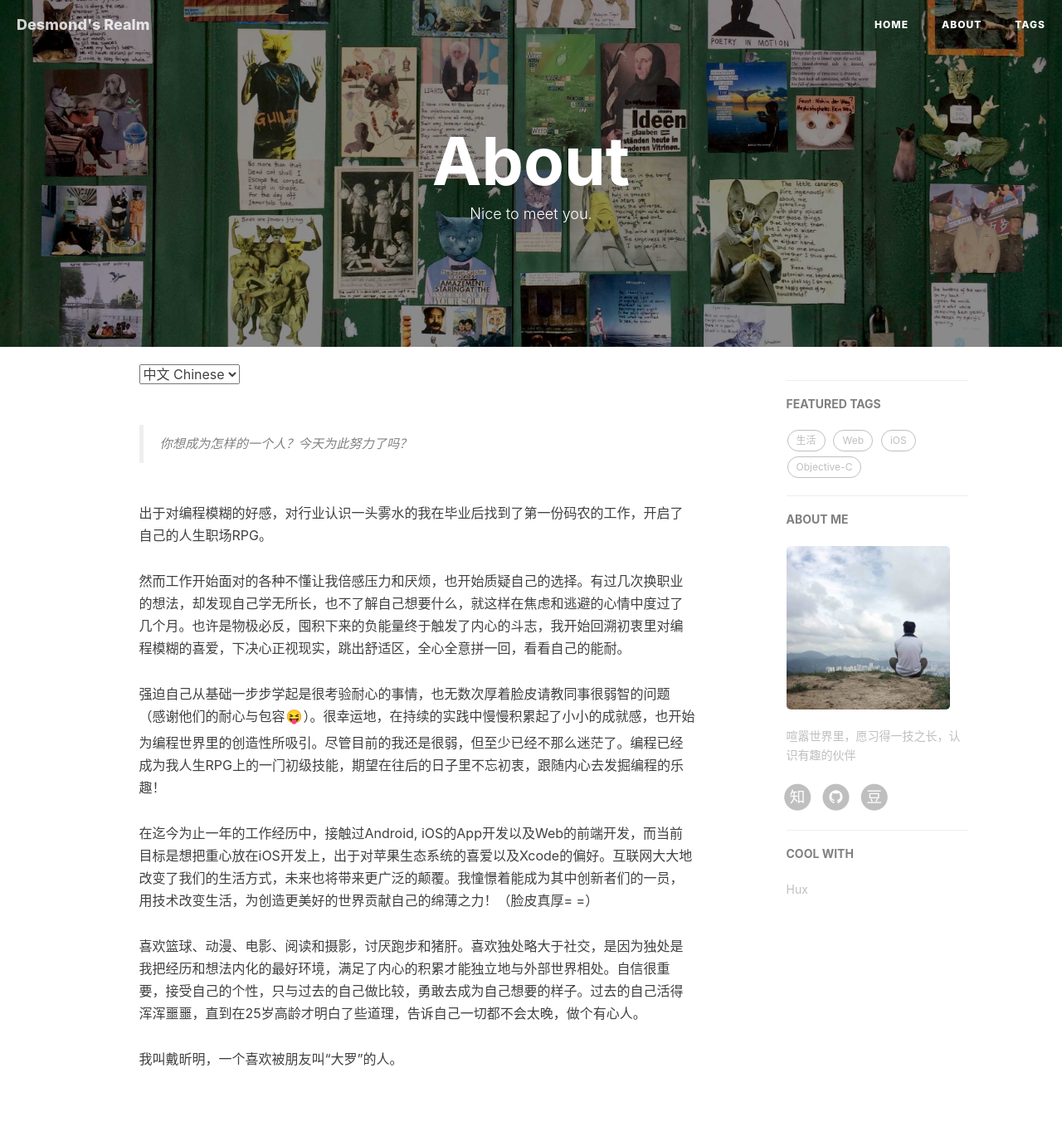
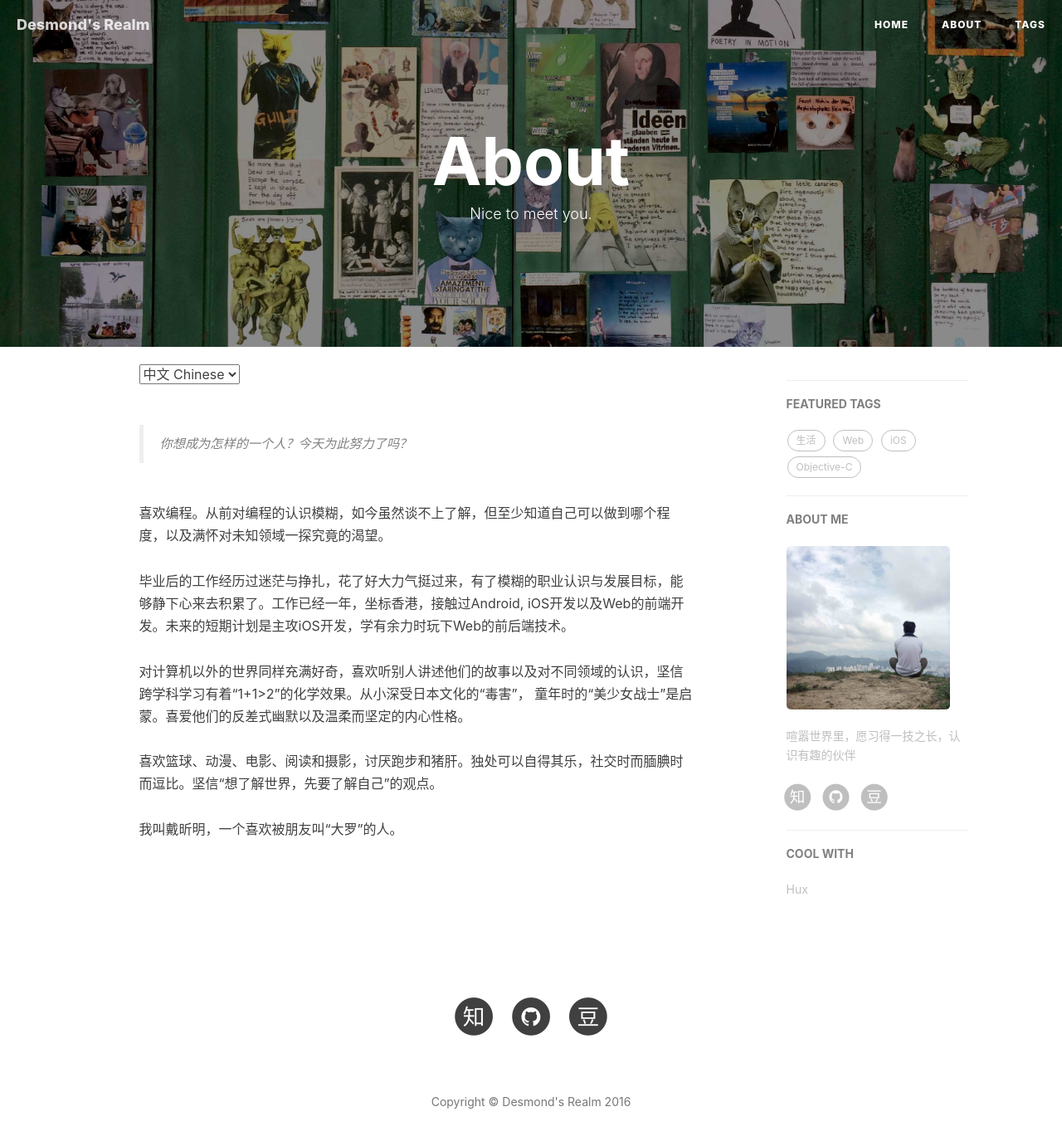
Before and after one commit to DesmondDAI/desmonddai.github.io, a Jekyll site: the page built from about.html, in a window 1280 px wide and 1400 px high. Shown: the top 1375 px of the window at 83% size. Built offline with Jekyll 4.4.1, drawn with Linux system fonts in a browser that asks for light colours; nearby versions of some CDN libraries; emoji names are drawn with the system emoji font; comment, search, counter and statistics services are not loaded.

Commit message:
[Update] Update Chinese version's "about"

```diff
--- a/about.html
+++ b/about.html
@@ -18,11 +18,12 @@ header-img: "img/about-bg.jpg"
       你想成为怎样的一个人？今天为此努力了吗？
     </blockquote>
     <br>
-    出于对编程模糊的好感，对行业认识一头雾水的我在毕业后找到了第一份码农的工作，开启了自己的人生职场RPG。
-    <br><br>然而工作开始面对的各种不懂让我倍感压力和厌烦，也开始质疑自己的选择。有过几次换职业的想法，却发现自己学无所长，也不了解自己想要什么，就这样在焦虑和逃避的心情中度过了几个月。也许是物极必反，囤积下来的负能量终于触发了内心的斗志，我开始回溯初衷里对编程模糊的喜爱，下决心正视现实，跳出舒适区，全心全意拼一回，看看自己的能耐。
-    <br><br>强迫自己从基础一步步学起是很考验耐心的事情，也无数次厚着脸皮请教同事很弱智的问题（感谢他们的耐心与包容:stuck_out_tongue_closed_eyes:）。很幸运地，在持续的实践中慢慢积累起了小小的成就感，也开始为编程世界里的创造性所吸引。尽管目前的我还是很弱，但至少已经不那么迷茫了。编程已经成为我人生RPG上的一门初级技能，期望在往后的日子里不忘初衷，跟随内心去发掘编程的乐趣！
-    <br><br>在迄今为止一年的工作经历中，接触过Android, iOS的App开发以及Web的前端开发，而当前目标是想把重心放在iOS开发上，出于对苹果生态系统的喜爱以及Xcode的偏好。互联网大大地改变了我们的生活方式，未来也将带来更广泛的颠覆。我憧憬着能成为其中创新者们的一员，用技术改变生活，为创造更美好的世界贡献自己的绵薄之力！（脸皮真厚= =）
-    <br><br>喜欢篮球、动漫、电影、阅读和摄影，讨厌跑步和猪肝。喜欢独处略大于社交，是因为独处是我把经历和想法内化的最好环境，满足了内心的积累才能独立地与外部世界相处。自信很重要，接受自己的个性，只与过去的自己做比较，勇敢去成为自己想要的样子。过去的自己活得浑浑噩噩，直到在25岁高龄才明白了些道理，告诉自己一切都不会太晚，做个有心人。
+    喜欢编程。从前对编程的认识模糊，如今虽然谈不上了解，但至少知道自己可以做到哪个程度，以及满怀对未知领域一探究竟的渴望。
+    <br><br>毕业后的工作经历过迷茫与挣扎，花了好大力气挺过来，有了模糊的职业认识与发展目标，能够静下心来去积累了。工作已经一年，坐标香港，接触过Android,
+    iOS开发以及Web的前端开发。未来的短期计划是主攻iOS开发，学有余力时玩下Web的前后端技术。
+    <br><br>对计算机以外的世界同样充满好奇，喜欢听别人讲述他们的故事以及对不同领域的认识，坚信跨学科学习有着“1+1>2”的化学效果。从小深受日本文化的“毒害”，
+    童年时的“美少女战士”是启蒙。喜爱他们的反差式幽默以及温柔而坚定的内心性格。
+    <br><br>喜欢篮球、动漫、电影、阅读和摄影，讨厌跑步和猪肝。独处可以自得其乐，社交时而腼腆时而逗比。坚信“想了解世界，先要了解自己”的观点。
     <br><br>我叫戴昕明，一个喜欢被朋友叫“大罗”的人。
     <br><br>
 </div>
```
